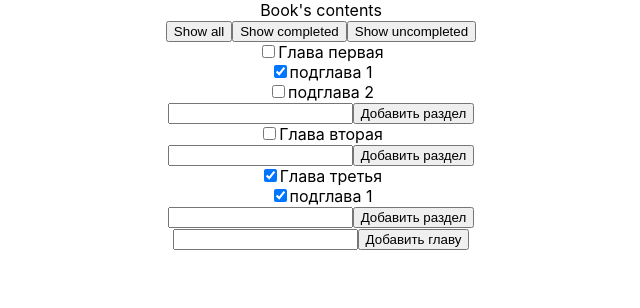
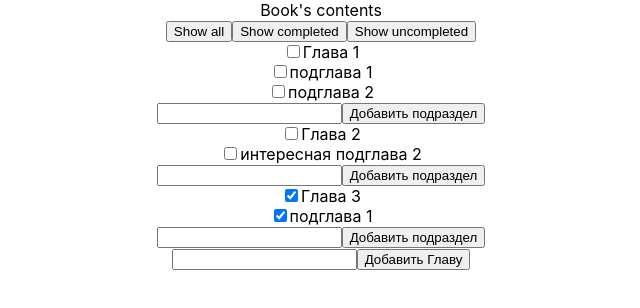
Before and after one commit to lifetimenq/redux, a React (Create React App) app: page / in a window 1280 px wide. Shown: the top 308 px of the page, without its empty margins (319-959 px from the left). Built offline with nearby package versions, Linux system fonts and the light colour scheme.

Commit message:
added auto check for chapter, reorganize project

```diff
--- a/src/App.css
+++ b/src/App.css
@@ -1,5 +1,7 @@
 .App {
   text-align: center;
+  width: 50%;
+  margin: auto;
 }
 
 .App-logo {
@@ -36,3 +38,9 @@
     transform: rotate(360deg);
   }
 }
+
+.todo-list {
+  display: flex;
+  flex-direction: column;
+  justify-content: center;
+}
--- a/src/App.js
+++ b/src/App.js
@@ -3,8 +3,9 @@ import store from './Redux/store';
 import './App.css';
 import { Provider } from 'react-redux'
 
-import ChapterList from './Components/ChapterList/';
+import ChapterList from './Components/ChapterList';
 import Filter from './Components/Filter';
+import SubChapterList from './Components/SubChapterList';
 
 
 function App() {
--- a/src/Components/ChapterList/ChapterList.js
+++ b/src/Components/ChapterList/ChapterList.js
@@ -1,45 +1,19 @@
 import React from 'react';
+import SubChapterList from '../SubChapterList';
 
 
-const ChapterList = ( { bookContents, toggleChapter, toggleSubchapter, addChapter, addSubchapter } ) => (
-  <div>
+const ChapterList = ( { chapters, addChapter } ) => {
+
+  return (
+  <div className="todo-list">
     {
-      bookContents.map(
-        (chapter, idx) =>  (
-          <div id={chapter.id} key={chapter.id}>
-            <label>
-              <input
-                type="checkbox"
-                checked={chapter.completed}
-                onChange={() => toggleChapter(idx)} />
-              {chapter.title}
-            </label>
-            {chapter.subChapter && chapter.subChapter.map(
-              (subChapter, idx) => (
-                <div>
-                  <label key={idx}>
-                    <input
-                      type="checkbox"
-                      checked={subChapter.completed}
-                      onChange={() => toggleSubchapter(idx, chapter.id)} />
-                    {subChapter.title}
-                  </label>
-                </div>
-              )
-            )}
-            <form
-              onSubmit={
-                (e) => {
-                  e.preventDefault();
-                  addSubchapter(e.target.parentElement.id, e.target.title.value);
-                  e.target.title.value = '';
-                }
-              }
-            >
-              <input type="text" name="title" />
-              <button>Добавить раздел</button>
-            </form>
-          </div>
+      chapters.map(
+        (chapter, idx) => (
+          <label key={idx}>
+            <input type="checkbox" checked={chapter.completed} onChange={()=>(true)} />
+            {chapter.title}
+            <SubChapterList chapterIdx={idx} />
+          </label>
         )
       )
     }
@@ -53,9 +27,9 @@ const ChapterList = ( { bookContents, toggleChapter, toggleSubchapter, addChapte
       }
     >
       <input type="text" name="title" />
-      <button>Добавить главу</button>
+      <button>Добавить Главу</button>
     </form>
   </div>
-);
+)};
 
 export default ChapterList;
--- a/src/Components/ChapterList/index.js
+++ b/src/Components/ChapterList/index.js
@@ -2,50 +2,17 @@ import { connect } from 'react-redux';
 
 import ChapterList from './ChapterList';
 
-const filters = {
-  SHOW_ALL: () => true,
-  SHOW_COMPLETED: (item) => item.completed,
-  SHOW_UNCOMPLETED: (item) => !item.completed
-};
-
 
 const mapStateToProps = (state) => {
-  const test = {
-    bookContents: state.bookContents.map(
-      (chapter) => {
-          chapter.subChapter = chapter.subChapter.filter(
-            filters[state.filters]
-          )
-        return chapter;
-      }
-    ).filter(
-      filters[state.filters]
-    )
-  }
-
-  return test;
+  return state.content;
 };
 
 const mapDispatchToProps = (dispatch) => ({
-  toggleChapter: (idx) => dispatch({
-    type: 'TOGGLE_CHAPTER',
-    idx
-  }),
-  toggleSubchapter: (idx, chapterId) => dispatch({
-    type: 'TOGGLE_SUBCHAPTER',
-    idx,
-    chapterId
-  }),
-  addChapter: (title) => dispatch({
+  addChapter: (title, id) => dispatch({
     type: 'ADD_CHAPTER',
+    id,
     title
-  }),
-  addSubchapter: (chapterId, title) => dispatch({
-    type: 'ADD_SUBCHAPTER',
-    title,
-    chapterId
   })
-
 });
 
 export default connect(mapStateToProps, mapDispatchToProps)(ChapterList);
--- a/src/Components/Filter/Filter.js
+++ b/src/Components/Filter/Filter.js
@@ -1,6 +1,7 @@
 import React from 'react';
 
 const Filter = ({ setFilter }) => {
+
   return (
     <div>
       <button onClick={() => { setFilter('SHOW_ALL') } }>Show all</button>
--- a/src/Components/Filter/index.js
+++ b/src/Components/Filter/index.js
@@ -2,11 +2,13 @@ import { connect } from 'react-redux';
 
 import Filter from './Filter';
 
-const mapDispatchToProps = (dispatch) => ({
-  setFilter: (filter) => dispatch({
+const mapDispatchToProps = (dispatch) => (
+  {
+    setFilter: (filter) => dispatch({
     type: 'SET_FILTER',
     filter
-  })
+    }),
+    addFilter: () => dispatch
 });
 
 export default connect(null, mapDispatchToProps)(Filter);
--- /dev/null
+++ b/src/Components/SubChapterList/SubChapterList.js
@@ -0,0 +1,40 @@
+import React from 'react';
+
+
+const ChapterList = ( { subChapters, chapterIdx, addSubchapter, toggleSubChapter } ) => (
+  <div className="todo-list">
+    {
+      subChapters && subChapters.map(
+        (subChapter, idx) => {
+          if (chapterIdx === subChapter.chapterId)
+            return (
+              <label key={idx}>
+                <input
+                  onChange={() => toggleSubChapter(idx, chapterIdx)}
+                  type="checkbox"
+                  checked={subChapter.completed}
+                />
+                {subChapter.title}
+              </label>
+            )
+          return false;
+        }
+      )
+    }
+    <form
+      onSubmit={
+        (e) => {
+          e.preventDefault();
+
+          addSubchapter(chapterIdx, e.target.title.value);
+          e.target.title.value = '';
+        }
+      }
+    >
+      <input type="text" name="title" />
+      <button>Добавить подраздел</button>
+    </form>
+  </div>
+);
+
+export default ChapterList;
--- a/src/Components/SubChapterList/index.js
+++ b/src/Components/SubChapterList/index.js
@@ -0,0 +1,29 @@
+import { connect } from 'react-redux';
+
+import SubChapterList from './SubChapterList';
+
+const filters = {
+  SHOW_ALL: () => true,
+  SHOW_COMPLETED: (item) => item.completed,
+  SHOW_UNCOMPLETED: (item) => !item.completed
+};
+
+
+const mapStateToProps = (state) => {
+  return state.content;
+};
+
+const mapDispatchToProps = (dispatch) => ({
+  addSubchapter: (chapterId, title) => dispatch({
+    type: 'ADD_SUBCHAPTER',
+    title,
+    chapterId
+  }),
+  toggleSubChapter: (idx, chapterId) => dispatch({
+    type: 'TOGGLE_SUBCHAPTER',
+    idx,
+    chapterId
+  })
+});
+
+export default connect(mapStateToProps, mapDispatchToProps)(SubChapterList);
--- a/src/Redux/Reducers/chapter.js
+++ b/src/Redux/Reducers/chapter.js
@@ -1,106 +1,97 @@
-const initialState = [
+const initialState = {
+  chapters: [
     {
-    id: 1,
-    title: 'Глава первая',
-    completed: false,
-    subChapter: [
-      {
-        title: 'подглава 1',
-        completed: true
+      title: 'Глава 1',
+      completed: false
     },
     {
+      title: 'Глава 2',
+      completed: false
+    },
+    {
+      title: 'Глава 3',
+      completed: true
+    }
+  ],
+  subChapters: [
+    {
+      chapterId: 0,
+      title: 'подглава 1',
+      completed: false,
+
+    },
+    {
+      chapterId: 0,
       title: 'подглава 2',
       completed: false
+    },
+    {
+      chapterId: 1,
+      title: 'интересная подглава 2',
+      completed: false
+    },
+    {
+      chapterId: 2,
+      title: 'подглава 1',
+      completed: true,
     }
   ]
-  },
-  {
-    id: 2,
-    title: 'Глава вторая',
-    completed: false,
-    subChapter: []
-  },
-  {
-    id: 3,
-    title: 'Глава третья',
-    completed: true,
-    subChapter: [
-      {
-        title: 'подглава 1',
-        completed: true
-      }
-    ]
-  }
-];
+};
 
-export const bookContents = function(state = initialState, action) {
+export const content = function(state = initialState, action) {
   switch(action.type) {
     case 'ADD_CHAPTER':
-      return state.concat(
-        {
-          id: Math.floor(Math.random()*1000000),
-          title: action.title,
-          completed: false
-        }
-      );
-    case 'ADD_SUBCHAPTER':
-      let result;
-      let newChapter;
-      result = state.map(
-        (chapter) => {
-          if(chapter.id == action.chapterId) {
-            if(chapter.subChapter) {
-              newChapter = {
-                ...chapter,
-                subChapter: chapter.subChapter.concat(
+      return {...state, chapters: state.chapters.concat(
           {
             title: action.title,
             completed: false
           }
         )
-              }
-            } else {
-              newChapter = {
-                ...chapter,
-                subChapter: [
+      };
+    case 'ADD_SUBCHAPTER':
+      return {...state, subChapters: state.subChapters.concat(
           {
+            chapterId: action.chapterId,
             title: action.title,
             completed: false
           }
-                ]
-              }
-            }
-          } else {
-            newChapter = chapter;
-          }
-          return newChapter;
-        }
         )
-      return result;
-    case 'TOGGLE_CHAPTER':
-      return state.map(
+      };
+    case 'TOGGLE_SUBCHAPTER':
+      let temp_state = {...state, subChapters: state.subChapters.map(
+          (subChapter, idx) => (
+            idx === action.idx
+              ? { ...subChapter, completed: !subChapter.completed }
+              : subChapter
+          )
+        )
+      };
+
+      let chapterComplete = temp_state.subChapters
+      .filter((element) => (element.chapterId === action.chapterId))
+      .every((subChapter) => (subChapter.completed));
+
+      if (chapterComplete) {
+        temp_state = {...temp_state, chapters: state.chapters.map(
             (chapter, idx) => (
-          idx === action.idx
-          ? { ...chapter, completed: !chapter.completed }
+              idx === action.chapterId
+                ? { ...chapter, completed: true }
                 : chapter
             )
-      );
-    case 'TOGGLE_SUBCHAPTER':
-      return state.map(
-        (chapter) => {
-          let sub;
-          if (chapter.subChapter) {
-            sub = chapter.subChapter.map(
-              (subChapter, idx) => (
-                idx === action.idx && action.chapterId === chapter.id
-                ? subChapter = {...subChapter, completed: !subChapter.completed}
-                : subChapter
           )
-            );
+        };
+      } else {
+        temp_state = {...temp_state, chapters: state.chapters.map(
+            (chapter, idx) => (
+              idx === action.chapterId
+                ? { ...chapter, completed: false }
+                : chapter
+            )
+          )
+        };
       }
-          return { ...chapter, subChapter: sub };
-        }
-      );
+
+      return temp_state;
     default:
       return state;
   }
--- /dev/null
+++ b/src/Redux/Reducers/subChapter.js
@@ -0,0 +1,46 @@
+const initialState = [
+  {
+    chapterId: 0,
+    title: 'подглава 1',
+    completed: false,
+
+  },
+  {
+    chapterId: 0,
+    title: 'подглава 2',
+    completed: false
+  },
+  {
+    chapterId: 1,
+    title: 'интересная подглава 2',
+    completed: false
+  },
+  {
+    chapterId: 2,
+    title: 'подглава 1',
+    completed: true,
+  }
+];
+
+export const subChapters = function(state = initialState, action) {
+  switch(action.type) {
+    case 'ADD_SUBCHAPTER':
+      return state.concat(
+        {
+          chapterId: action.chapterId,
+          title: action.title,
+          completed: false
+        }
+      );
+    case 'TOGGLE_SUBCHAPTER':
+      return state.map(
+        (subChapter, idx) => (
+          idx === action.idx
+            ? { ...subChapter, completed: !subChapter.completed }
+            : subChapter
+        )
+      )
+    default:
+      return state;
+  }
+}
```
Also changed, not shown: src/Redux/Reducers/index.js (+4 -3 lines), 1 other file (tests, documents, lock files or other folders). Lines whose indentation alone changed are shown as unchanged.
